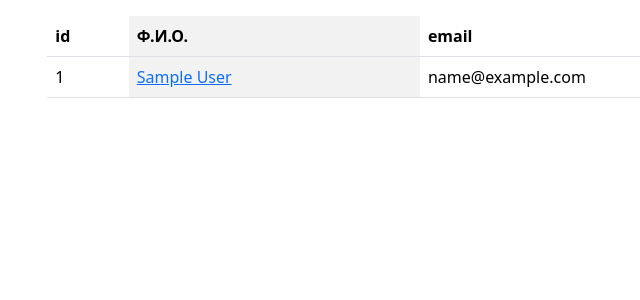
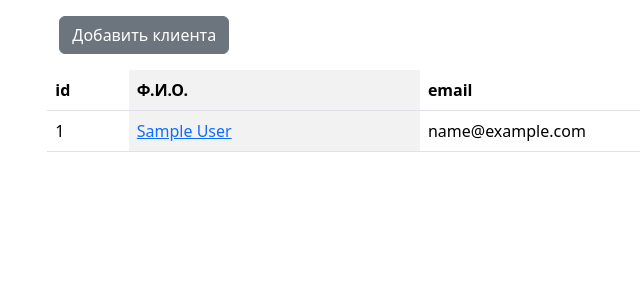
Before and after one commit to AlexandrBxbrxv/coursework_6_django, a Django app: page /clients in a window 1280 px wide. Shown: the part 56-356 px from the top of the page, without its empty margins (178-818 px from the left). Run offline with Django 5.2, Linux system fonts and the light colour scheme; tables that the repository leaves empty hold one stand-in row (values such as "Sample post").

Commit message:
+ кнопки

```diff
--- a/mailings/templates/mailings/client_detail.html
+++ b/mailings/templates/mailings/client_detail.html
@@ -21,6 +21,8 @@
       <div class="container col-2">
         <div class="card-body">
             <a class="btn btn-secondary col-12 m-1" href="{% url 'mailings:clients' %}">Назад</a>
+            <a class="btn btn-warning col-12 m-1" href="{% url 'mailings:client_update' object.pk %}">Изменить</a>
+            <a class="btn btn-danger col-12 m-1" href="{% url 'mailings:client_delete' object.pk %}">Удалить</a>
         </div>
       </div>
 
--- a/mailings/templates/mailings/client_list.html
+++ b/mailings/templates/mailings/client_list.html
@@ -1,6 +1,10 @@
 {% extends 'mailings/base.html' %}
 {% block content %}
+
 <div class="container col-8 mt-3">
+  <div class="container mb-3">
+  <a class="btn btn-secondary" href="{% url 'mailings:client_create' %}">Добавить клиента</a>
+</div>
   <table class="table table-striped-columns">
     <thead>
     <tr>
```
